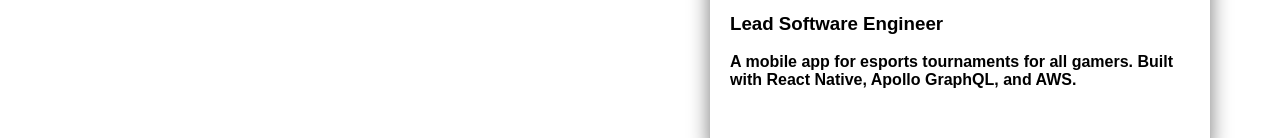
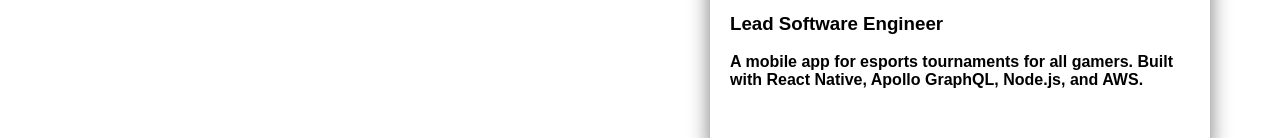
Before and after one commit to randomslap/kentokazaki, a Next.js app: page / in a window 1280 px wide. Shown: the part 775-913 px from the top of the page. Built offline with nearby package versions, Linux system fonts and the light colour scheme.

Commit message:
updated description

```diff
--- a/components/Carousel.tsx
+++ b/components/Carousel.tsx
@@ -12,7 +12,7 @@
 		title: "Chalk App",
 		image: "/projects/chalkapp.png",
 		description:
-			"A mobile app for esports tournaments for all gamers. Built with React Native, Apollo GraphQL, and AWS.",
+			"A mobile app for esports tournaments for all gamers. Built with React Native, Apollo GraphQL, Node.js, and AWS.",
 		position: "Lead Software Engineer",
 	},
 	{
```
